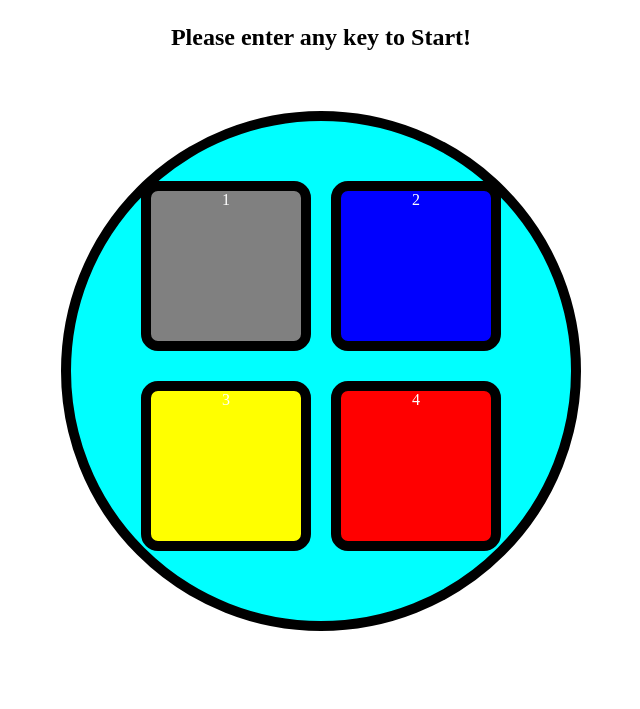
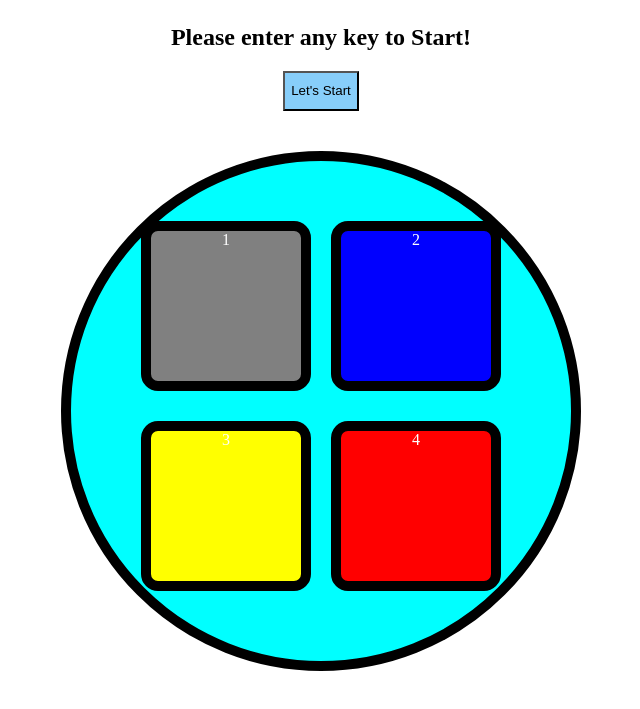
Before and after one commit to MohsinHub35/Simon-Say-Game, a plain HTML site: page index.html in a window 1280 px wide. Shown: the part 77-786 px from the top of the page, without its empty margins (319-959 px from the left). Drawn offline with Linux system fonts and the light colour scheme.

Commit message:
Update index.html

```diff
--- a/index.html
+++ b/index.html
@@ -9,6 +9,8 @@
 <body>
     <h1 class="h1"><span>Si</span>mon <span>S</span>ay</h1>
     <h2>Please enter any key to Start!</h2>
+    <button class="bn">Let's Start</button>
+
     <div class="wrapper">
         <div class="btn-container">
            <div class="line-1">
```
